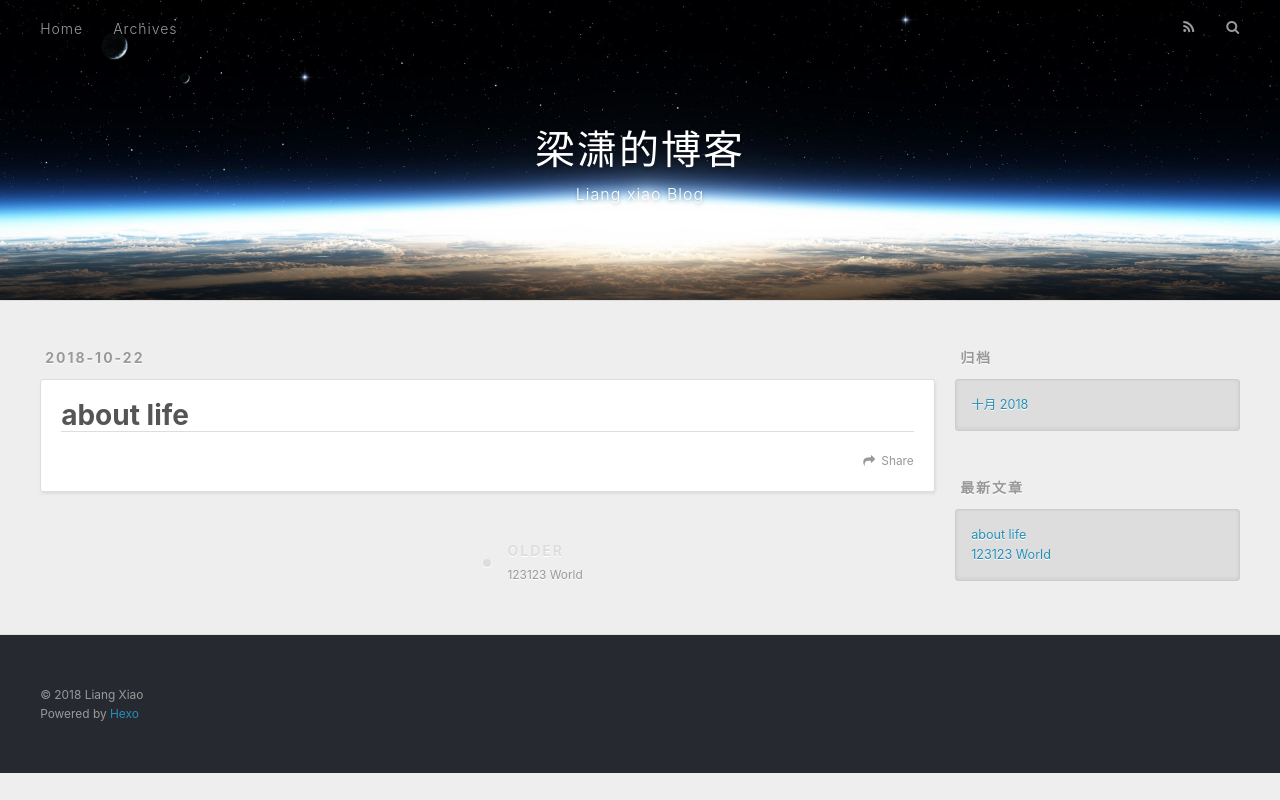
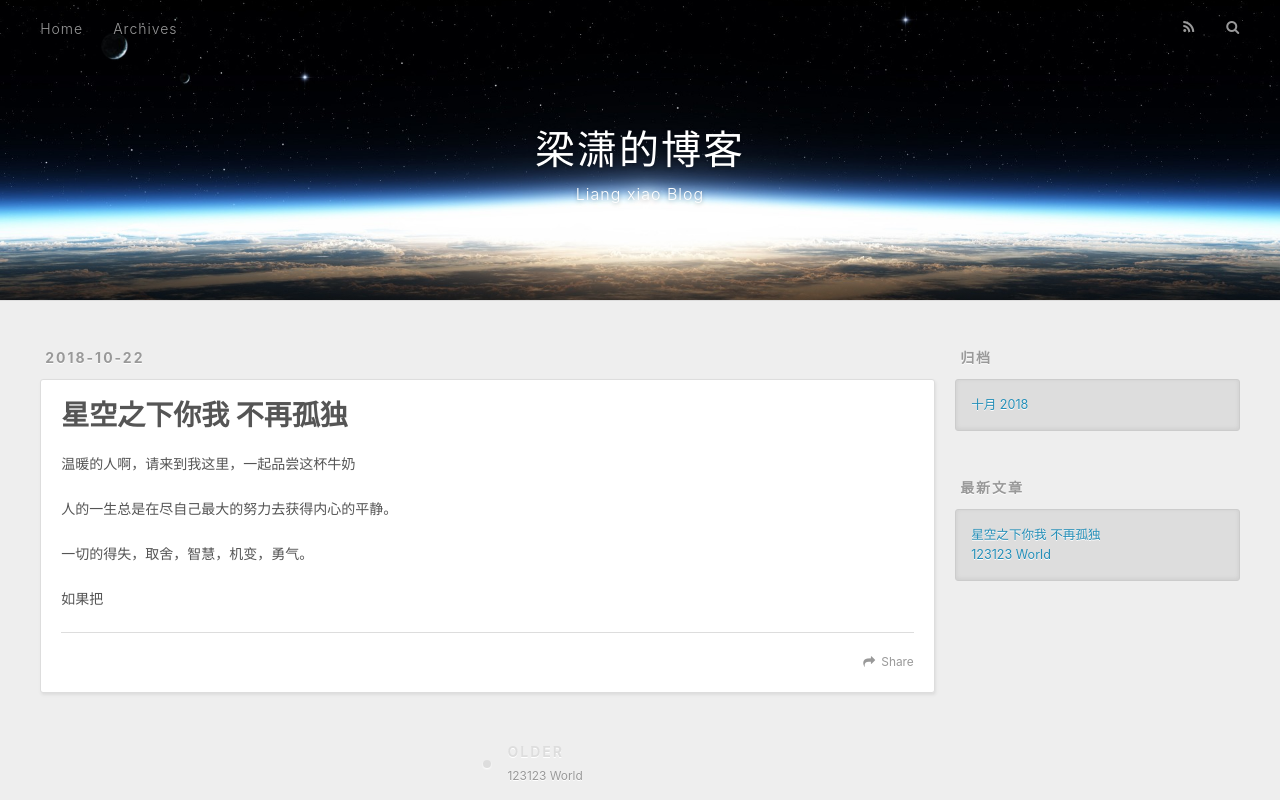
Before and after one commit to lcplx/lcplx.github.io, a plain HTML site: page 2018/10/22/mm/index.html in a window 1280 px wide. Shown: the top 800 px of the page. Drawn offline with nearby package versions, Linux system fonts and the light colour scheme.

Commit message:
Site updated: 2018-10-22 01:08:09

```diff
--- a/2018/10/22/mm/index.html
+++ b/2018/10/22/mm/index.html
@@ -5,20 +5,20 @@
 
 
 
-  <title>about life | 梁潇的博客</title>
+  <title>星空之下你我 不再孤独 | 梁潇的博客</title>
   <meta name="viewport" content="width=device-width, initial-scale=1, maximum-scale=1">
-  <meta name="description" content="和我一起玩耍吧">
+  <meta name="description" content="温暖的人啊，请来到我这里，一起品尝这杯牛奶 人的一生总是在尽自己最大的努力去获得内心的平静。 一切的得失，取舍，智慧，机变，勇气。 如果把">
 <meta name="keywords" content="啥事关键词">
 <meta property="og:type" content="article">
-<meta property="og:title" content="about life">
+<meta property="og:title" content="星空之下你我 不再孤独">
 <meta property="og:url" content="http://yoursite.com/2018/10/22/mm/index.html">
 <meta property="og:site_name" content="梁潇的博客">
-<meta property="og:description" content="和我一起玩耍吧">
+<meta property="og:description" content="温暖的人啊，请来到我这里，一起品尝这杯牛奶 人的一生总是在尽自己最大的努力去获得内心的平静。 一切的得失，取舍，智慧，机变，勇气。 如果把">
 <meta property="og:locale" content="zh-CN">
-<meta property="og:updated_time" content="2018-10-21T16:50:32.945Z">
+<meta property="og:updated_time" content="2018-10-21T17:08:01.721Z">
 <meta name="twitter:card" content="summary">
-<meta name="twitter:title" content="about life">
-<meta name="twitter:description" content="和我一起玩耍吧">
+<meta name="twitter:title" content="星空之下你我 不再孤独">
+<meta name="twitter:description" content="温暖的人啊，请来到我这里，一起品尝这杯牛奶 人的一生总是在尽自己最大的努力去获得内心的平静。 一切的得失，取舍，智慧，机变，勇气。 如果把">
 
     <link rel="alternate" href="/atom.xml" title="梁潇的博客" type="application/atom+xml">
 
@@ -83,7 +83,7 @@
 
 
     <h1 class="article-title" itemprop="name">
-      about life
+      星空之下你我 不再孤独
     </h1>
 
 
@@ -91,6 +91,10 @@
 
     <div class="article-entry" itemprop="articleBody">
 
+        <p>温暖的人啊，请来到我这里，一起品尝这杯牛奶</p>
+<p>人的一生总是在尽自己最大的努力去获得内心的平静。</p>
+<p>一切的得失，取舍，智慧，机变，勇气。</p>
+<p>如果把</p>
 
 
     </div>
@@ -144,7 +148,7 @@
       <ul>
 
           <li>
-            <a href="/2018/10/22/mm/">about life</a>
+            <a href="/2018/10/22/mm/">星空之下你我 不再孤独</a>
           </li>
 
           <li>
```
Also changed, not shown: 2018/10/21/hello-world/index.html (+2 -2 lines), archives/2018/10/index.html (+2 -2 lines), archives/2018/index.html (+2 -2 lines), archives/index.html (+2 -2 lines), index.html (+6 -2 lines).
